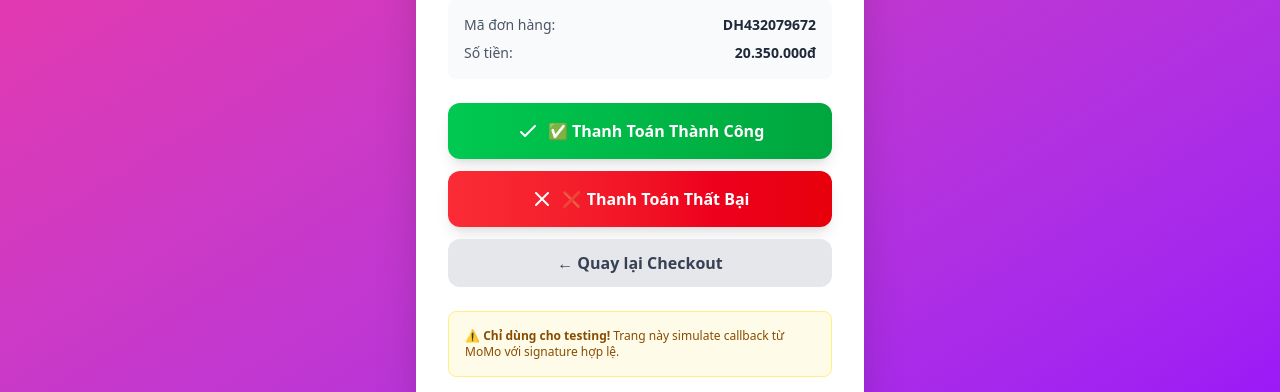
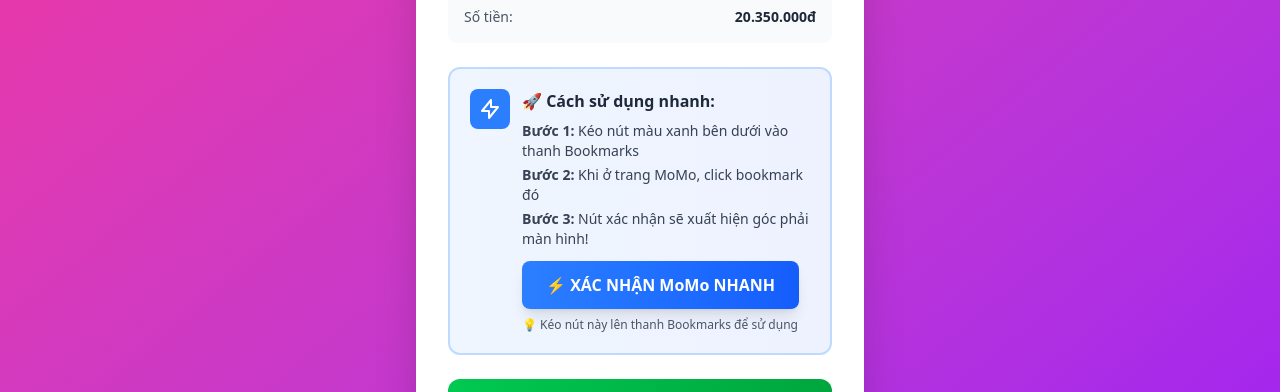
Before and after one commit to Linh22400/website-ban-xe-dien, a Next.js app in the folder frontend/: page /test-payment in a window 1280 px wide. Shown: the part 459-851 px from the top of the page. Built offline with nearby package versions, Linux system fonts and the light colour scheme; no server answers.

Commit message:
fix test momo

```diff
--- a/frontend/app/test-payment/page.tsx
+++ b/frontend/app/test-payment/page.tsx
@@ -1,18 +1,22 @@
 'use client';
 
-import { useState } from 'react';
+import { useState, useEffect } from 'react';
 import { useSearchParams, useRouter } from 'next/navigation';
 
 export default function TestPaymentPage() {
   const searchParams = useSearchParams();
   const router = useRouter();
   const [loading, setLoading] = useState(false);
+  const [bookmarkletCode, setBookmarkletCode] = useState('');
 
-  // Get order info from URL params or default
   const orderId = searchParams.get('orderId') || 'DH432079672';
   const amount = searchParams.get('amount') || '20350000';
 
-  // HMAC SHA256 using Web Crypto API
+  useEffect(() => {
+    const code = `javascript:(function(){var btn=document.createElement('button');btn.innerHTML='✅ XÁC NHẬN THANH TOÁN (TEST)';btn.style.cssText='position:fixed;top:20px;right:20px;z-index:99999;background:linear-gradient(135deg,#10b981,#059669);color:white;font-size:18px;font-weight:bold;padding:20px 30px;border:none;border-radius:12px;cursor:pointer;box-shadow:0 10px 30px rgba(16,185,129,0.4);animation:pulse 2s infinite;';btn.onclick=function(){var url=window.location.href;var params=new URLSearchParams(url.split('?')[1]);var orderId=params.get('orderId')||'${orderId}';var amount=params.get('amount')||'${amount}';window.location.href='https://www.xedienducduy.id.vn/test-payment?orderId='+orderId+'&amount='+amount+'&auto=success';};document.body.appendChild(btn);var style=document.createElement('style');style.innerHTML='@keyframes pulse{0%,100%{transform:scale(1)}50%{transform:scale(1.05)}}';document.head.appendChild(style);})();`;
+    setBookmarkletCode(code);
+  }, [orderId, amount]);
+
   const hmacSHA256 = async (message: string, secret: string): Promise<string> => {
     const encoder = new TextEncoder();
     const keyData = encoder.encode(secret);
@@ -43,18 +47,16 @@
     const orderInfo = `Thanh toan don hang ${orderId}`;
     const orderType = 'momo_wallet';
     const transId = Date.now().toString();
-    const resultCode = success ? '0' : '1004'; // 0 = success, 1004 = failed
+    const resultCode = success ? '0' : '1004';
     const message = success ? 'Successful.' : 'Transaction failed.';
     const payType = 'qr';
     const responseTime = Date.now().toString();
     const extraData = '';
 
-    // Generate signature (same as MoMo does)
     const rawSignature = `accessKey=${accessKey}&amount=${amount}&extraData=${extraData}&message=${message}&orderId=${orderId}&orderInfo=${orderInfo}&orderType=${orderType}&partnerCode=${partnerCode}&payType=${payType}&requestId=${requestId}&responseTime=${responseTime}&resultCode=${resultCode}&transId=${transId}`;
 
     const signature = await hmacSHA256(rawSignature, secretKey);
 
-    // Build return URL with all params (simulate MoMo redirect)
     const params = new URLSearchParams({
       partnerCode,
       orderId,
@@ -71,9 +73,17 @@
       signature,
     });
 
-    // Redirect to backend return endpoint (simulating MoMo callback)
     window.location.href = `${backendUrl}/api/payment/momo/return?${params.toString()}`;
   };
+
+  useEffect(() => {
+    const auto = searchParams.get('auto');
+    if (auto === 'success') {
+      simulatePayment(true);
+    } else if (auto === 'failed') {
+      simulatePayment(false);
+    }
+  }, [searchParams]);
 
   return (
     <div className="min-h-screen bg-gradient-to-br from-pink-500 to-purple-600 flex items-center justify-center p-4">
@@ -102,6 +112,37 @@
             <span className="font-semibold text-gray-800">
               {parseInt(amount).toLocaleString('vi-VN')}đ
             </span>
+          </div>
+        </div>
+
+        <div className="mb-6 p-5 bg-gradient-to-r from-blue-50 to-indigo-50 border-2 border-blue-200 rounded-xl">
+          <div className="flex items-start space-x-3">
+            <div className="bg-blue-500 text-white p-2 rounded-lg flex-shrink-0">
+              <svg className="w-6 h-6" fill="none" stroke="currentColor" viewBox="0 0 24 24">
+                <path strokeLinecap="round" strokeLinejoin="round" strokeWidth={2} d="M13 10V3L4 14h7v7l9-11h-7z" />
+              </svg>
+            </div>
+            <div className="flex-1">
+              <h3 className="font-bold text-gray-800 mb-2">🚀 Cách sử dụng nhanh:</h3>
+              <ol className="text-sm text-gray-700 space-y-1 mb-3">
+                <li><strong>Bước 1:</strong> Kéo nút màu xanh bên dưới vào thanh Bookmarks</li>
+                <li><strong>Bước 2:</strong> Khi ở trang MoMo, click bookmark đó</li>
+                <li><strong>Bước 3:</strong> Nút xác nhận sẽ xuất hiện góc phải màn hình!</li>
+              </ol>
+              <a
+                href={bookmarkletCode}
+                className="inline-block bg-gradient-to-r from-blue-500 to-blue-600 text-white font-bold py-3 px-6 rounded-lg hover:from-blue-600 hover:to-blue-700 transform hover:scale-105 transition-all duration-200 shadow-lg cursor-move"
+                onClick={(e) => {
+                  e.preventDefault();
+                  alert('Kéo nút này vào thanh Bookmarks (không click)!\n\nCách làm:\n1. Hiển thị thanh Bookmarks: Ctrl+Shift+B (Chrome)\n2. Kéo nút này lên thanh Bookmarks\n3. Vào trang MoMo và click bookmark');
+                }}
+              >
+                ⚡ XÁC NHẬN MoMo NHANH
+              </a>
+              <p className="text-xs text-gray-600 mt-2">
+                💡 Kéo nút này lên thanh Bookmarks để sử dụng
+              </p>
+            </div>
           </div>
         </div>
 
```
